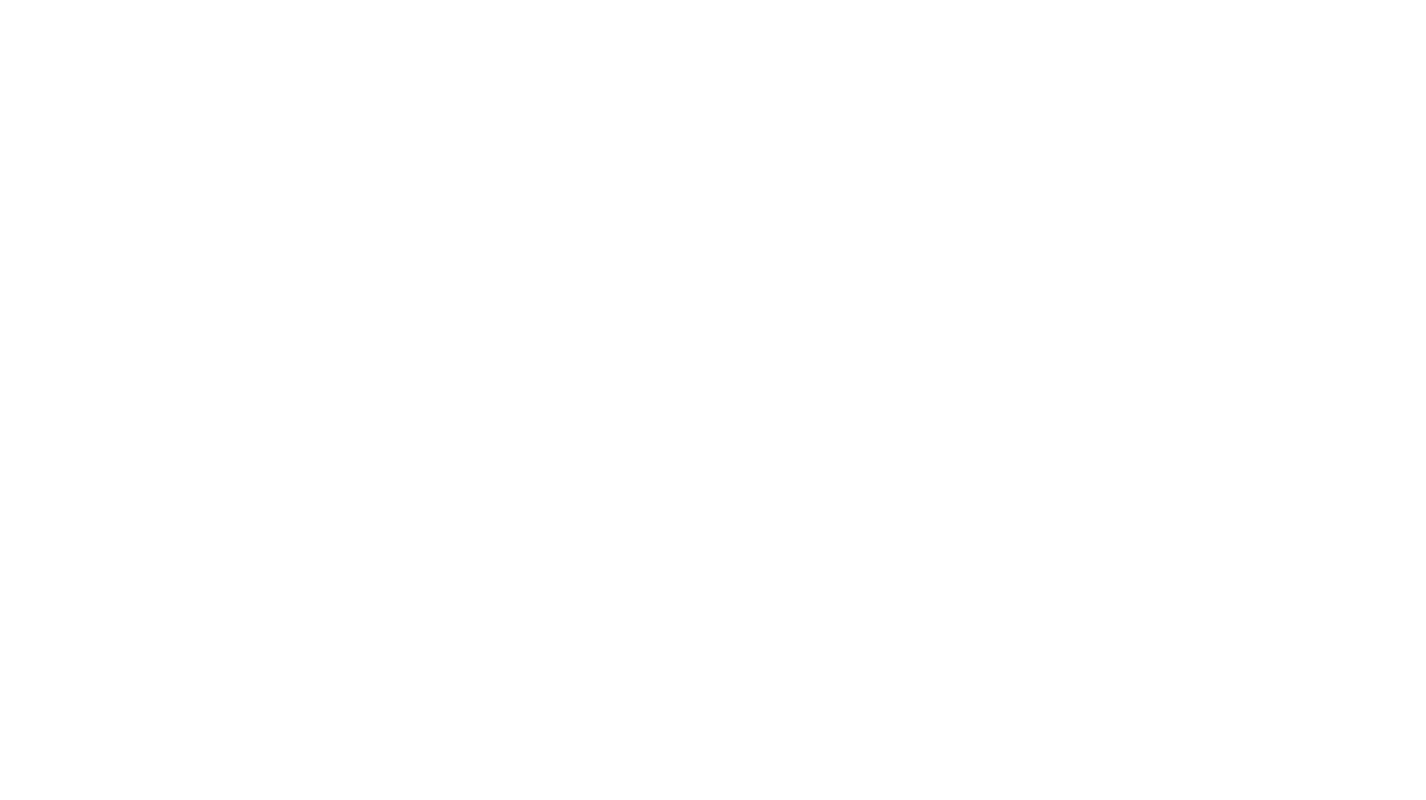
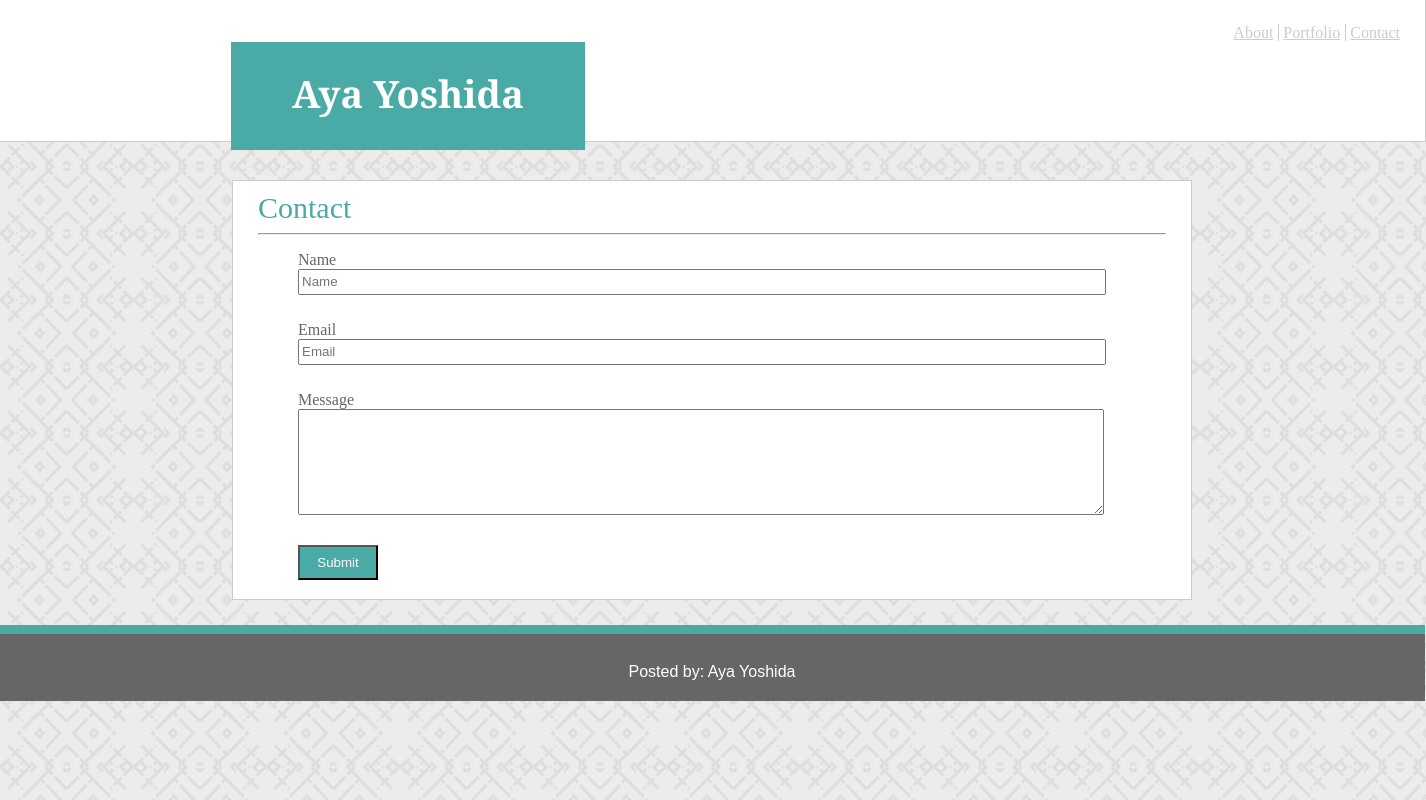
Before and after one commit to aya828/aya828.github.io, a plain HTML site: page contact.html in a window 1280 px wide. Shown: the whole page, 1426 px wide, since content can reach past the window. Drawn offline with Linux system fonts and the light colour scheme.

Commit message:
portfolio finished.

```diff
--- a/assets/css/style.css
+++ b/assets/css/style.css
@@ -3,7 +3,7 @@ body {
 }
 
 h1, h2 {
-    font-family: 'Lobster', cursive;
+    font-family: 'Georgia', Times, 'Times New Roman', serif;
 }
 
 h2 {
@@ -22,7 +22,6 @@ h2 {
     padding-bottom: 100px;
     position: relative;
 }
-
 
 #main-content {
     margin-left: auto;
@@ -61,9 +60,8 @@ a{
 }
 
 h1 {
-
     font-size: 37.8px;
-
+    color: white;
 }
 
 div.name {
@@ -72,10 +70,10 @@ div.name {
     background-color: #4aaaa5;
     padding-left: 60px;
     padding-right: 60px;
+    padding-bottom: 4px;
     text-align: center;
     margin-left: 232px;
-    margin-bottom: 50px;
-
+    margin-bottom: 30px;
 }
 
 #me {
@@ -91,7 +89,7 @@ div.name {
 p {
     padding-top: 8px;
     color: #444444;
-    font-family: 'Source Sans Pro', sans-serif;
+    font-family: 'Arial', 'Helvetica Neue', Helvetica, sans-serif;
     line-height: 25px;
 }
 
@@ -99,7 +97,6 @@ footer {
     text-align: center;
     border: 1px solid #666666;
     background-color: #666666;
-
 }
 
 #foot-font {
@@ -111,3 +108,56 @@ footer {
     background-color: #4aaaa5;
     margin-bottom: -1px;
 }
+
+form {
+    font-size: 30px;
+    color: #4aaaa5;
+}
+ul {
+    list-style: none;
+    padding-bottom: 10px;
+}
+
+label {
+    color: #666666;
+}
+
+input {
+    height: 20px;
+    width: 800px;
+}
+
+textarea {
+    height: 100px;
+    width: 800px;
+}
+
+button {
+    height: 35px;
+    width: 80px;
+    background-color: #4aaaa5;
+    color: white;
+}
+
+div.img-block {
+    position: relative;
+    width: 200px;
+    display: inline-grid;
+}
+
+div.img-block img {
+    width: 200px;
+}
+
+div.img-block p {
+    position: absolute;
+    bottom: 10px;
+    left: 0;
+    width: 200px;
+    z-index: 10;
+    background-color: #4aaaa5;
+    color: white;
+    padding: 12px;
+    text-align: center;
+    box-sizing: border-box;
+}
--- a/contact.html
+++ b/contact.html
@@ -0,0 +1,71 @@
+<!DOCTYPE html>
+<html>
+<head>
+    <title>Contact</title>
+    <meta charset="UTF-8">
+    <link rel="stylesheet" href="assets/css/style.css" />
+    <link href="https://fonts.googleapis.com/css?family=Lobster|Source+Sans+Pro&display=swap" rel="stylesheet">
+
+</head>
+
+<div class="body-border">
+    <body>
+        <div class="header">
+            <header class="links">
+                <a id="about-link" href="index.html">About</a>
+                <a id="portfolio-link" href="portfolio.html">Portfolio</a>
+                <a id="contact-link" href="contact.html">Contact</a>
+            </header>
+        </div>
+
+        <div class="name">
+        <h1>Aya Yoshida</h1>
+        </div>
+    </body>
+
+    <div id="main-content">
+    <form>Contact</form>
+
+    <hr>
+        <ul>
+            <li>
+                <label for="name">Name</label>
+            </li>
+            <li class="text-area">
+                <input type="text" name="name" width="900" placeholder="Name" />
+            </li>
+        </ul>
+        <ul>
+            <li>
+                <label for="email">Email</label>
+            </li>
+            <li class>
+                <input type="text" name="email" placeholder="Email" />
+            </li>
+        </ul>
+        <ul>
+            <li>
+                <label for="text">Message</label>
+            </li>
+            <li>
+                <textarea rows="4" cols="50"></textarea>
+            </li>
+        </ul>
+        <ul>
+            <div>
+                <button type="submit" name="submit">Submit</button>
+            </div>
+        </ul>
+
+
+    </div>
+
+    <hr id="foot">
+
+    <footer>
+    <p id="foot-font">Posted by: Aya Yoshida</p>
+    </footer>
+</div>
+
+
+</html>
```
Also changed, not shown: index.html (+4 -5 lines), portfolio.html (+71 -0 lines), assets/css/spikes.png (deleted), assets/css/vintage-wallpaper.png (deleted), 6 other files.
